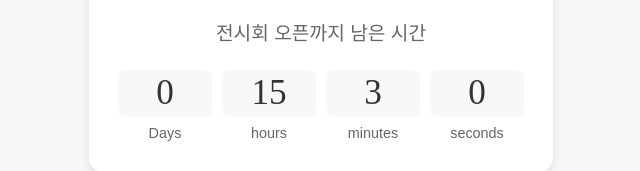
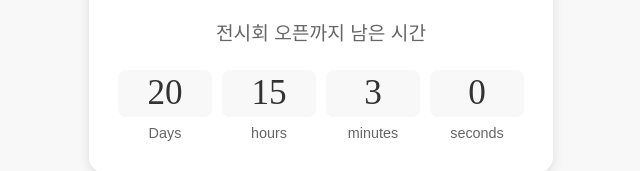
Before and after one commit to rowanna/wedding-exhibition, a Vue app: page / in a window 1280 px wide. Shown: the part 355-526 px from the top of the page, without its empty margins (319-959 px from the left). Built offline with nearby package versions, Linux system fonts and the light colour scheme.

Commit message:
Feat: Edit target date

```diff
--- a/src/components/countdown.vue
+++ b/src/components/countdown.vue
@@ -36,8 +36,11 @@
 <script setup lang="ts">
 import { ref, computed, onMounted, onUnmounted } from 'vue';
 
-const targetDate = new Date();
-targetDate.setDate(targetDate.getDate() + ((1 + 7 - targetDate.getDay()) % 7 || 7)); // Next Monday
+
+// const targetDate = new Date();
+// targetDate.setDate(targetDate.getDate() + ((1 + 7 - targetDate.getDay()) % 7 || 7)); // Next Monday
+
+const targetDate = new Date(2026, 1, 1);
 targetDate.setHours(0, 0, 0, 0); // Set to midnight
 
 const now = ref(new Date());
```
